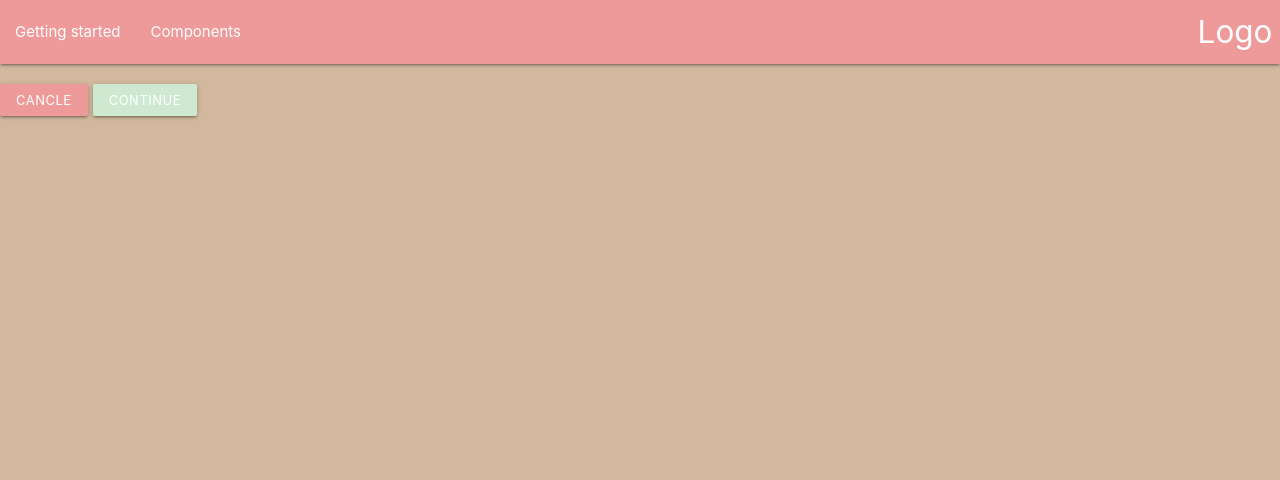
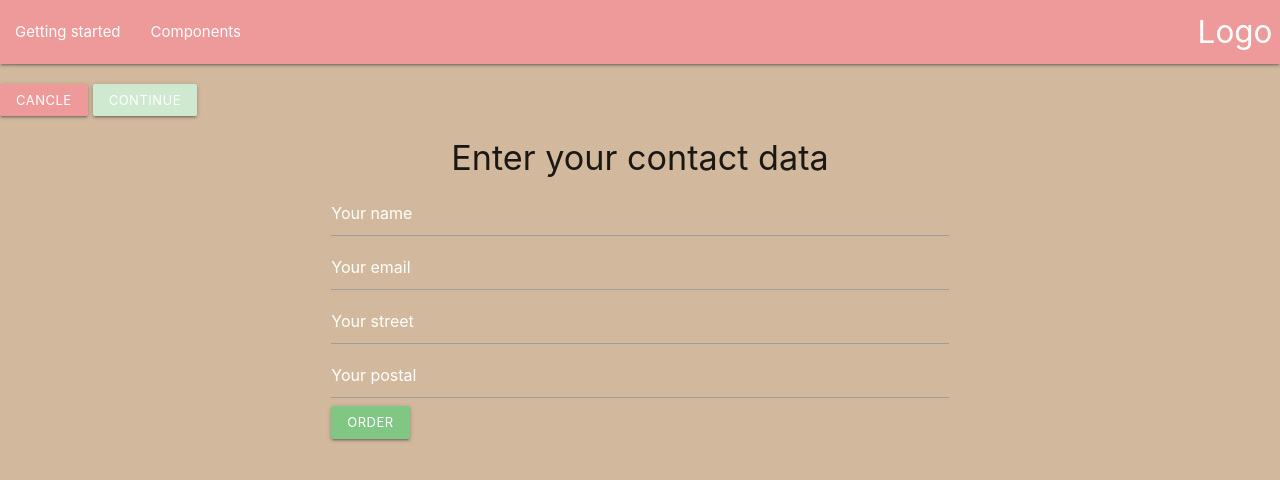
Before and after one commit to TijanaStojkov/shop, a React (Create React App) app: page /checkout in a window 1280 px wide. Both pictures are taken after a click on the button "CONTINUE". Shown: the top 480 px of the page. Built offline with nearby package versions, Linux system fonts and the light colour scheme.

Commit message:
checkout

```diff
--- a/src/components/Shop/Checkout/Checkout.js
+++ b/src/components/Shop/Checkout/Checkout.js
@@ -1,9 +1,10 @@
-import React, {Component} from 'react';
+import React, { Component } from 'react';
 import Aux from '../../hoc/Auxilary/Auxilary';
+import { Route } from 'react-router-dom'
 
 //components
 import CheckoutSummary from './CheckoutSummary';
-import ButtonUI from '../../UI/Button/Button';
+import CheckoutData from '../Checkout/ContactData/ContactData'
 
 //images
 import shert from '../../../assets/images/products/shert.jpg';
@@ -43,6 +44,7 @@ class Checkout extends Component{
     }
     componentDidMount(){
         const query = new URLSearchParams(this.props.location.search);
+        console.log(query)
         const products = {};
         for (let param of query.entries()){//['pants','1']
             products[param[0]] = +param[1]
@@ -65,9 +67,14 @@ class Checkout extends Component{
                     filterProductsList={this.state.products}
                     productImages={PRODUCTS_IMAGES}
                     productPrices={PRODUCTS_PRICES}
-                    productSizes={PRODUCTS_SIZES}/>
-                    <ButtonUI ClassName = 'red lighten-3' clicked={this.onCheckoutCancle} text='Cancle' textOrIcon=''></ButtonUI>
-                    <ButtonUI ClassName = 'green lighten-3' clicked={this.onCheckoutContinue} text = 'Continue' textOrIcon=''/>
+                    productSizes={PRODUCTS_SIZES}
+                    onCheckoutCancle={this.onCheckoutCancle}
+                    onCheckoutContinue={this.onCheckoutContinue}
+                    />
+                    <Route
+                        path={this.props.match.path + '/contact-data'}
+                        render={() => (<CheckoutData products={this.state.products}/>)}
+                        />
             </Aux>
         )
     }
--- a/src/components/Shop/Checkout/CheckoutSummary.js
+++ b/src/components/Shop/Checkout/CheckoutSummary.js
@@ -1,7 +1,7 @@
 import React, {Component} from 'react';
 import Aux from '../../hoc/Auxilary/Auxilary';
-import Products from '../Products/Products'
-
+import Products from '../Products/Products';
+import ButtonUI from '../../UI/Button/Button';
 
 const CheckoutSummary = (props) => {
         return(
@@ -13,6 +13,8 @@ const CheckoutSummary = (props) => {
                     productImages={props.productImages}
                     productPrices={props.productPrices}
                     productSizes={props.productSizes}/>
+                    <ButtonUI ClassName = 'red lighten-3' clicked={props.onCheckoutCancle} text='Cancle' textOrIcon=''></ButtonUI>
+                    <ButtonUI ClassName = 'green lighten-3' clicked={props.onCheckoutContinue} text = 'Continue' textOrIcon=''/>
             </Aux>
         )
 }
--- /dev/null
+++ b/src/components/Shop/Checkout/ContactData/ContactData.css
@@ -0,0 +1,3 @@
+.text-placeholder input::placeholder{
+    color: rgb(255, 255, 255)
+}
--- /dev/null
+++ b/src/components/Shop/Checkout/ContactData/ContactData.js
@@ -0,0 +1,45 @@
+import React, { Component } from 'react';
+import ButtonUI from '../../../UI/Button/Button';
+import { Row, Col } from 'react-materialize';
+import './ContactData.css'
+
+
+class CheckoutData extends Component{
+    state = {
+        name: '',
+        email: '',
+        address: {
+            street: '',
+            postalCOde: ''
+        }
+    }
+    orderHandler = (e) => {
+        e.preventDefault()
+        console.log(this.props.products)
+    }
+    render() {
+        return(
+            <Row>
+                <Col s={3}/>
+                <Col s={6}>
+                <h4 className='center '>Enter your contact data</h4>
+                <form className='text-placeholder'>
+                    <input type='text' name='name' placeholder='Your name'/>
+                    <input type='email' name='email' placeholder='Your email'/>
+                    <input type='text' name='street' placeholder='Your street'/>
+                    <input type='text' name='postal' placeholder='Your postal'/>
+                    <ButtonUI
+                        ClassName = 'green lighten-2'
+                        text = 'Order'
+                        textOrIcon = ''
+                        clicked = {this.orderHandler}
+                    />
+
+                </form>
+                </Col>
+                <Col s={3}/>
+            </Row>
+        )
+    }
+}
+export default CheckoutData;
```
